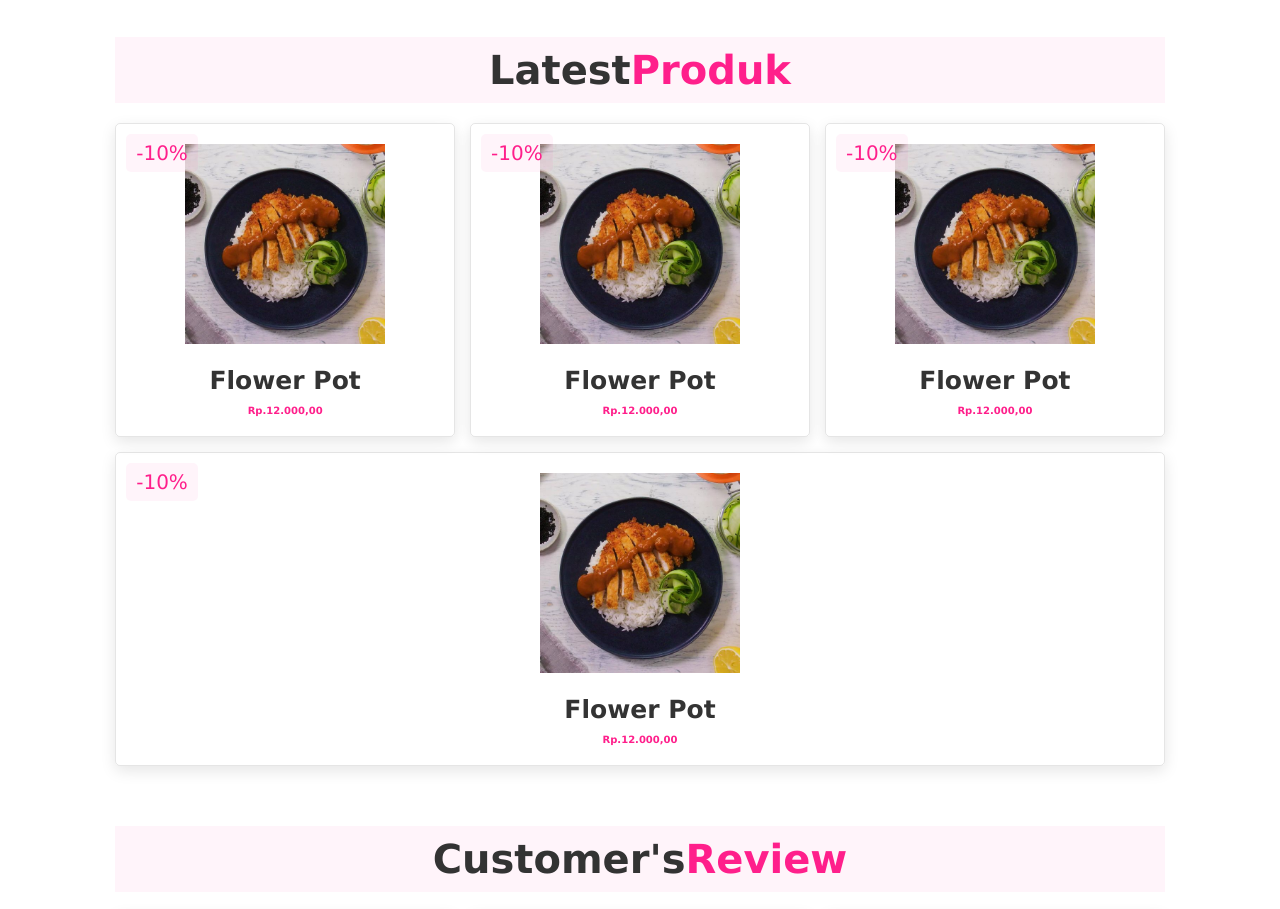
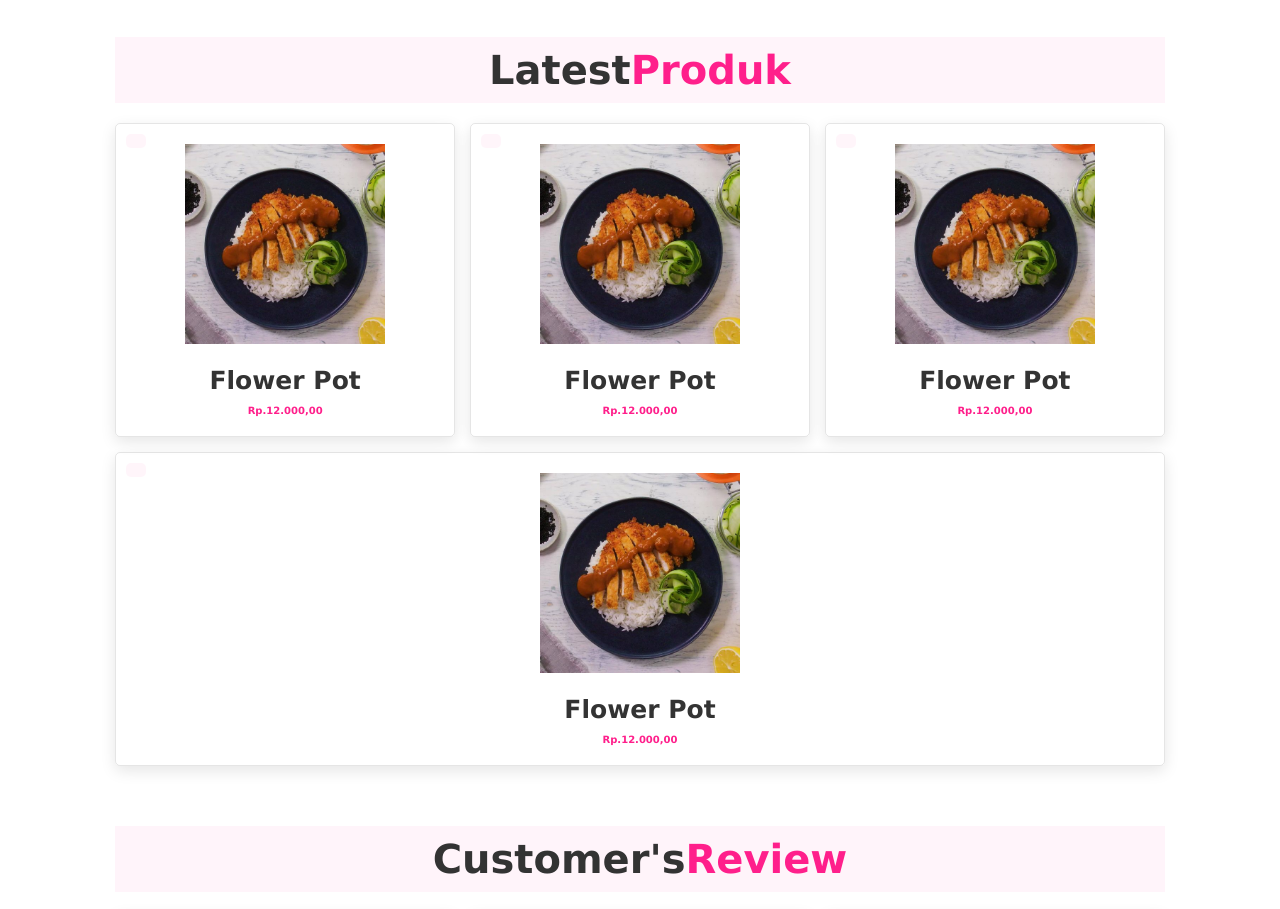
Before and after one commit to cakleghid/cakleghid.github.io, a plain HTML site: page index.html in a window 1280 px wide. Shown: the part 1680-2589 px from the top of the page. Drawn offline with Linux system fonts and the light colour scheme.

Commit message:
save cuy

```diff
--- a/index.html
+++ b/index.html
@@ -100,7 +100,7 @@
     <h1 class="heading">Latest<span>Produk</span></h1>
     <div class="box-container">
         <div class="box">
-            <span class="discount">-10%</span>
+            <span class="discount"></span>
             <div class="image">
                 <img src="image/katsu.jpg" alt="">
                 <div class="icns">
@@ -116,7 +116,7 @@
         </div>
 
         <div class="box">
-            <span class="discount">-10%</span>
+            <span class="discount"></span>
             <div class="image">
                 <img src="image/katsu.jpg" alt="">
                 <div class="icns">
@@ -132,7 +132,7 @@
         </div>
 
         <div class="box">
-            <span class="discount">-10%</span>
+            <span class="discount"></span>
             <div class="image">
                 <img src="image/katsu.jpg" alt="">
                 <div class="icns">
@@ -148,7 +148,7 @@
         </div>
 
         <div class="box">
-            <span class="discount">-10%</span>
+            <span class="discount"></span>
             <div class="image">
                 <img src="image/katsu.jpg" alt="">
                 <div class="icns">
@@ -306,17 +306,5 @@
             <div class="credit">Created by<span>Caklegh</span>| all rights reserved</div>
         </div>
     </section>
-
-
-
-
-
-
-
-
-
-
-
-
 </body>
 </html>
```
